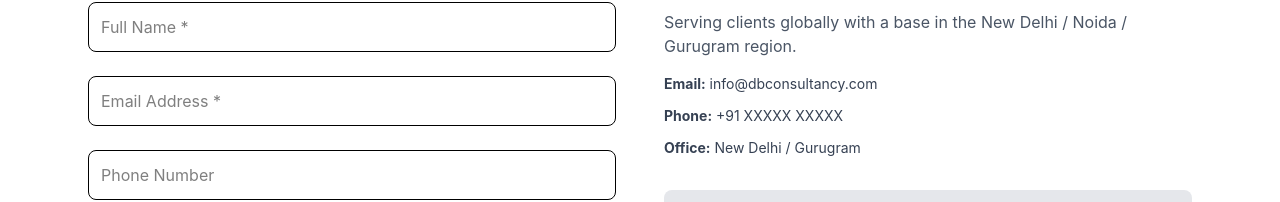
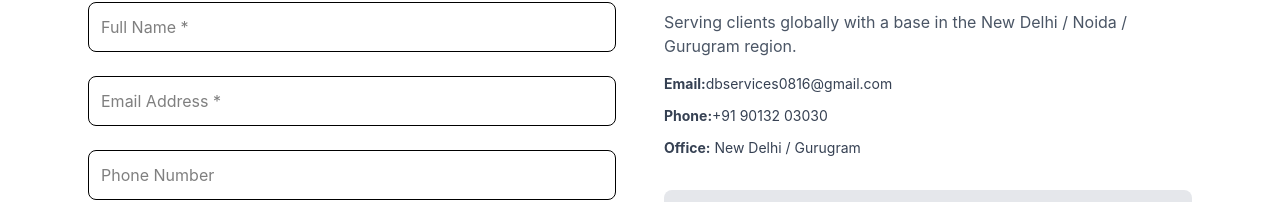
Before and after one commit to dbservices0816-cloud/DB-Consultancy, a React (Vite) app: page /contact in a window 1280 px wide. Shown: the part 482-684 px from the top of the page. Built offline with nearby package versions, Linux system fonts and the light colour scheme.

Commit message:
fix vercel routing

```diff
--- a/src/components/Contact.jsx
+++ b/src/components/Contact.jsx
@@ -122,8 +122,9 @@ const Contact = () => {
           </p>
 
           <div className="space-y-3 text-gray-700 text-sm">
-            <p><strong>Email:</strong> info@dbconsultancy.com</p>
-            <p><strong>Phone:</strong> +91 XXXXX XXXXX</p>
+            <p><strong>Email:</strong>dbservices0816@gmail.com</p>
+            <p><strong>Phone:</strong>
++91 90132 03030</p>
             <p><strong>Office:</strong> New Delhi / Gurugram</p>
           </div>
 
```
Also changed, not shown: vercel.json (added).
